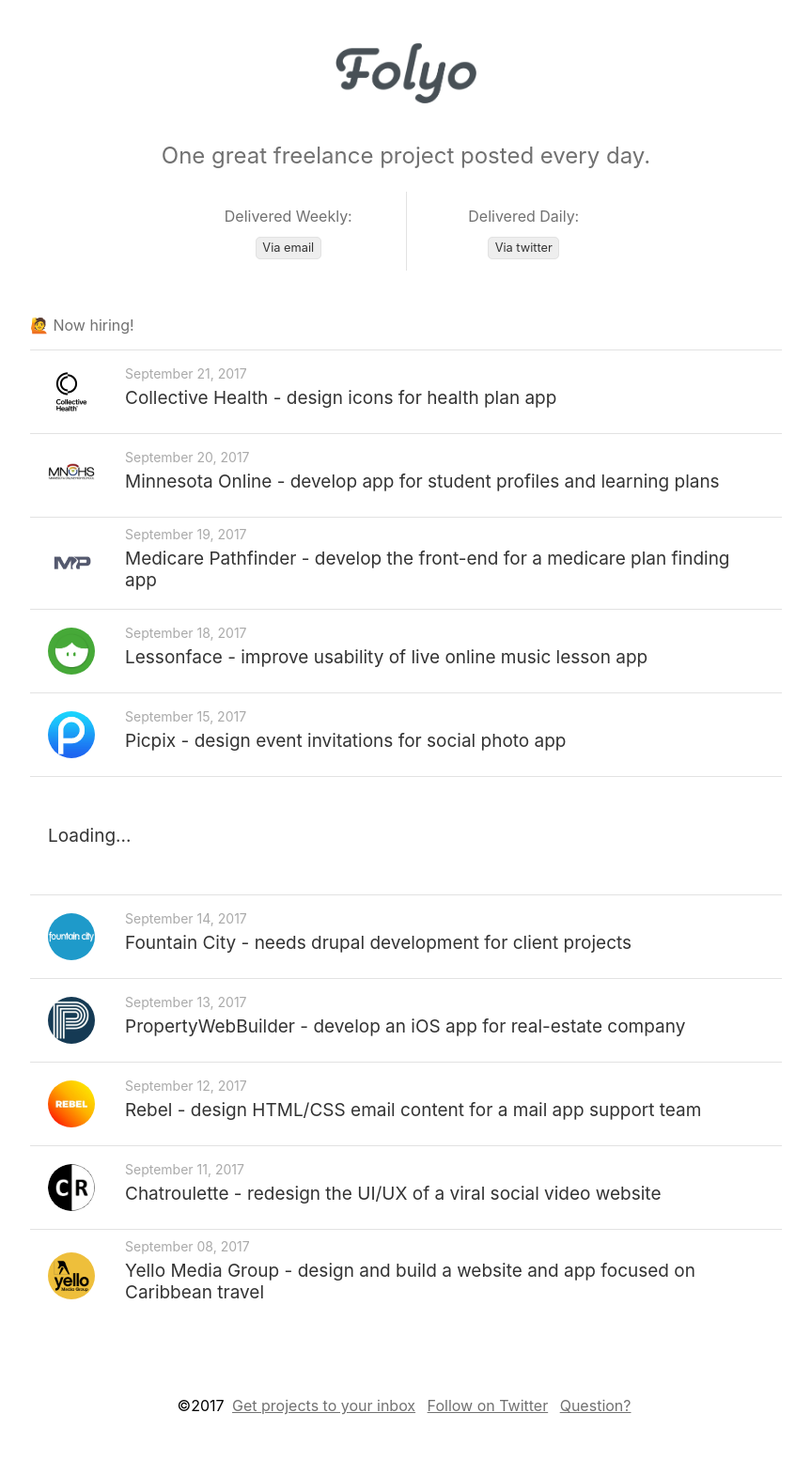
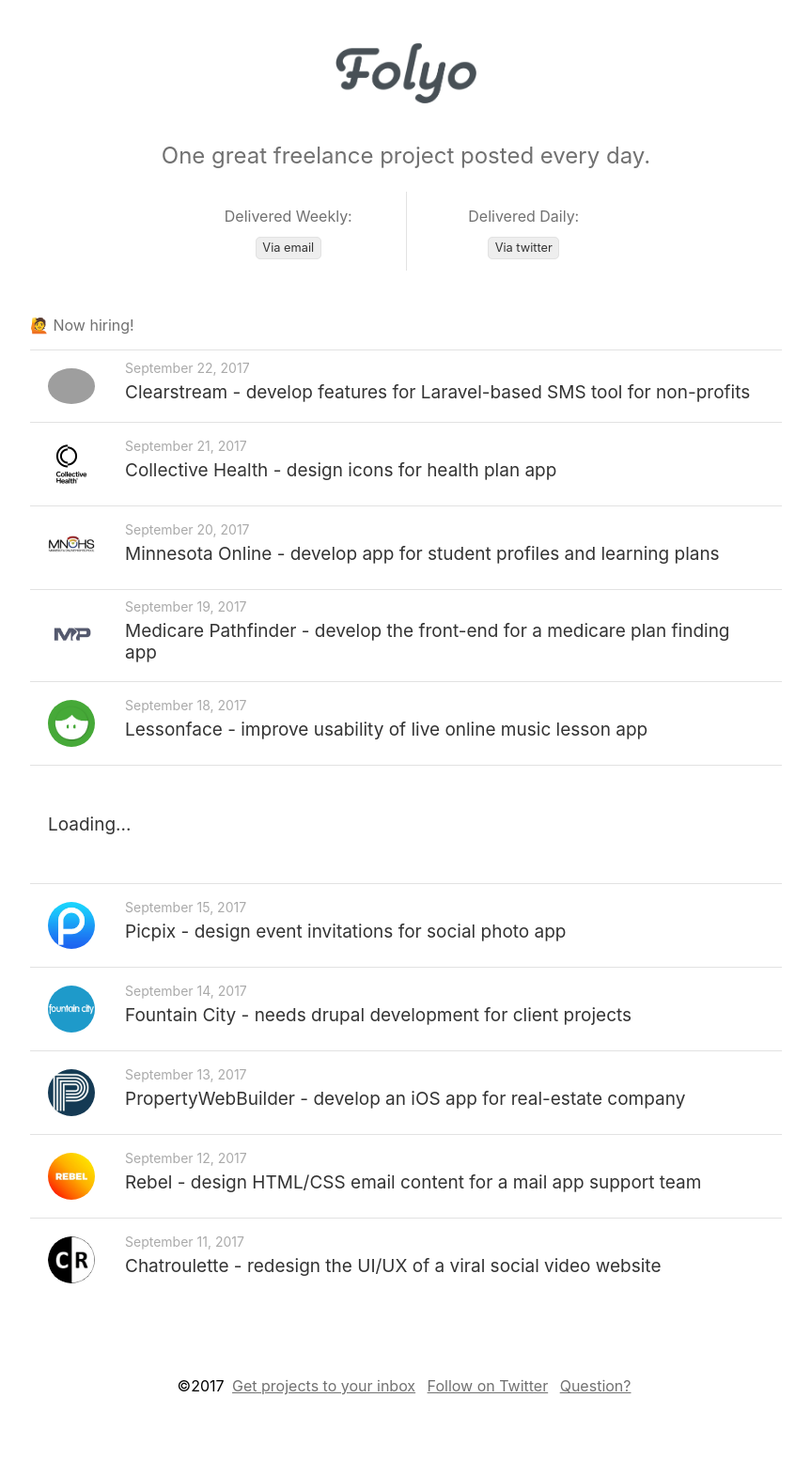
Before and after one commit to robwco/folyo, a Jekyll site: the page built from index.md, in a window 1280 px wide. Shown: the whole page at 94% size, without its empty margins (208-1071 px from the left). Built offline with Jekyll 4.4.1, drawn with Linux system fonts in a browser that asks for light colours; emoji names are drawn with the system emoji font; a script that is not in the unit is left out; after the commit the page ends 1533 px from its top, so only the background shows below that; grey boxes are pictures that could not be loaded.

Commit message:
clearstream

```diff
--- a/_data/projects.yml
+++ b/_data/projects.yml
@@ -1,3 +1,8 @@
+- title: "Clearstream - develop features for Laravel-based SMS tool for non-profits"
+  url: https://getclearstream.com/jobs
+  picture: "./images/clearstream.jpg"
+  date: 2017-09-22
+
 - title: "Collective Health - design icons for health plan app"
   url: https://collectivehealth.com/jobs/apply/855168/
   picture: "./images/collective-health.png"
```
Also changed, not shown: 3 other files.
